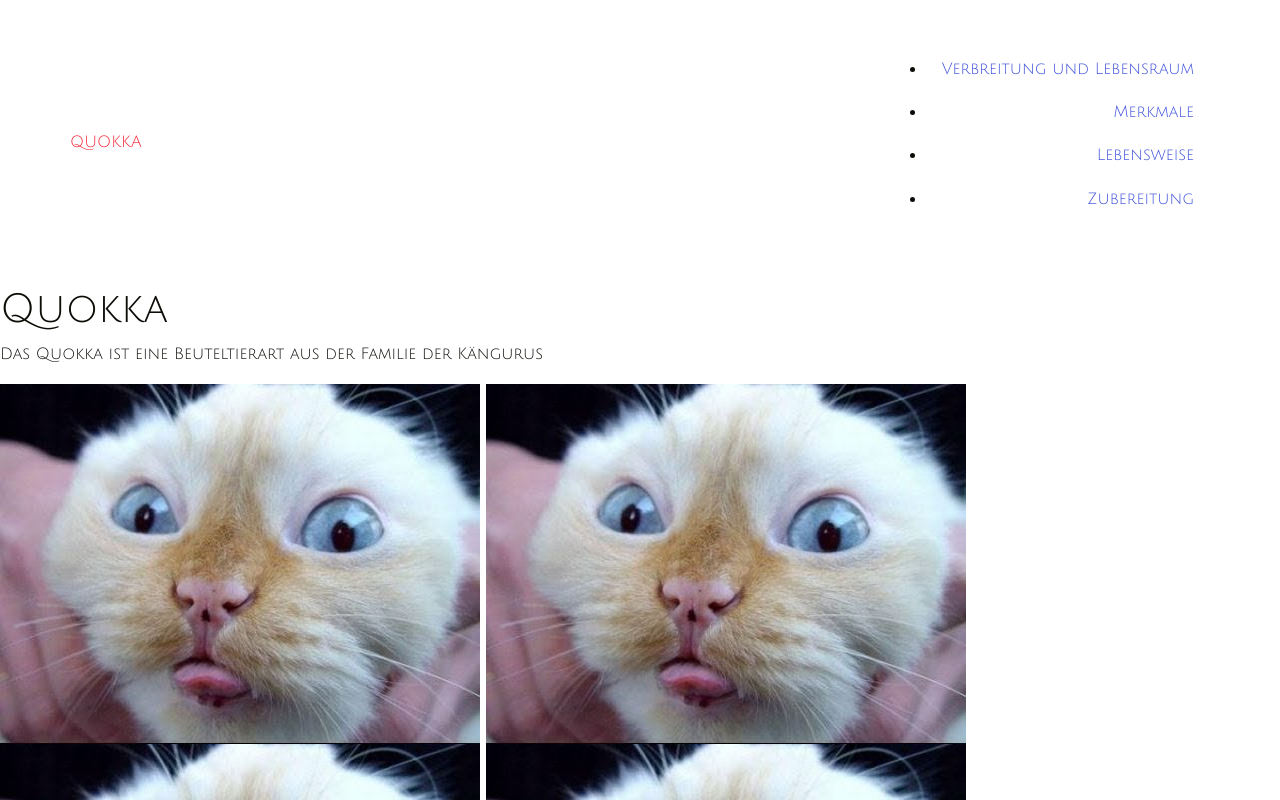
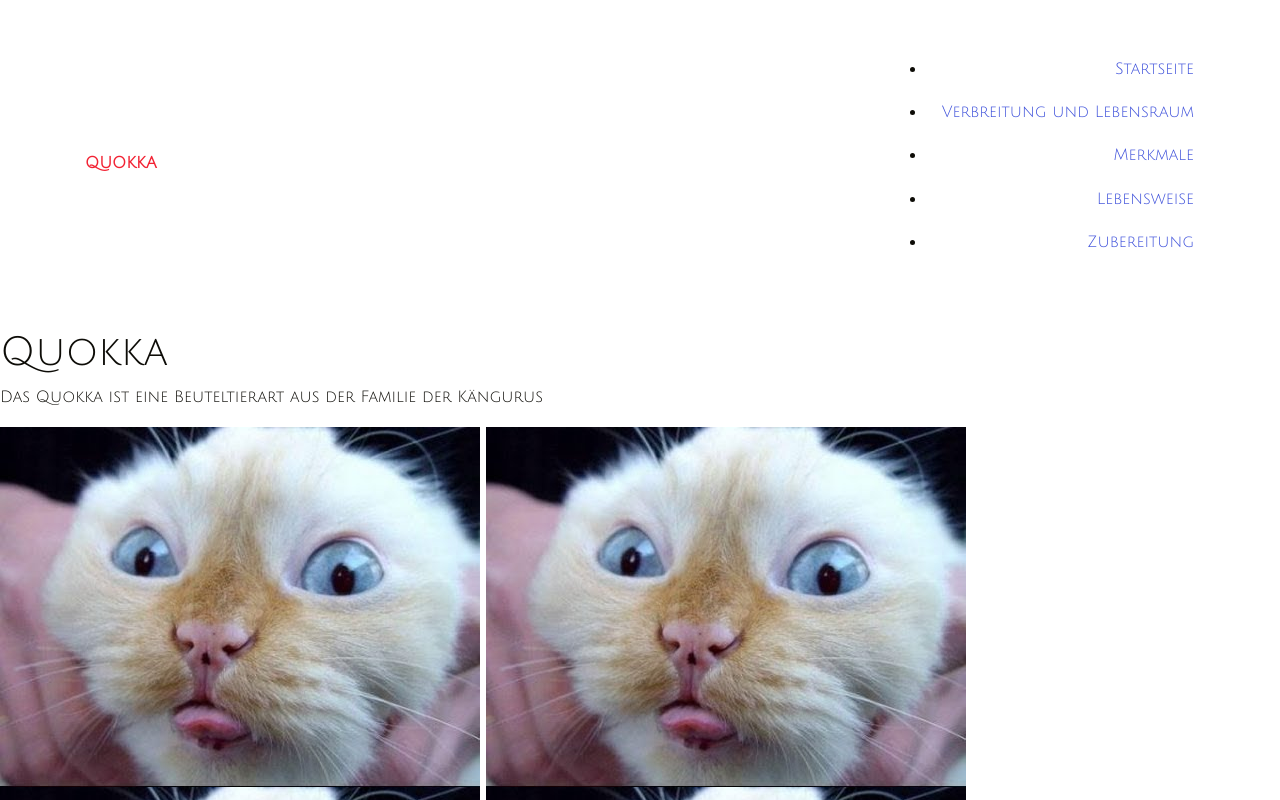
Before and after one commit to 3rxc/HTML, a plain HTML site: page animal/index.html in a window 1280 px wide. Shown: the top 800 px of the page. Drawn offline with Linux system fonts and the light colour scheme.

Commit message:
Updated Style in Header

```diff
--- a/animal/index.html
+++ b/animal/index.html
@@ -17,12 +17,16 @@
     <header class="site-navbar">
       <div class="container">
         <div class="row align-items-center position-relative">
-          <div class="site-logo">
-            <a href="index.html">Quokka</a>
+
+          <div class="col-3">
+            <div class="site-logo">
+              <a href="index.html" class="font-weight-bold">Quokka</a>
+            </div>
           </div>
           <nav class="site-navigation text-right ml-auto d-none d-lg-block" role="navigation">
             <ul>
-              <li class="active"><a href="habitat.html" class="nav-link">Verbreitung und Lebensraum</a></li>
+              <li class="active"><a href="index.html" class="nav-link">Startseite</a></li>
+              <li><a href="habitat.html" class="nav-link">Verbreitung und Lebensraum</a></li>
               <li><a href="characteristics.html" class="nav-link">Merkmale</a></li>
               <li><a href="behaviour.html" class="nav-link">Lebensweise</a></li>
               <li><a href="preparation.html"class="nav-link">Zubereitung</a></li>
@@ -42,6 +46,6 @@
     <img src="images/image_6.png" alt="Image">
 
     <h3>Website-Informationen</h3>
-    <p>Die Informationen dieser Website stammen von <a href="https://de.wikipedia.org/wiki/Quokka">Wikipedia</a> alle Informationen sind ohne gewähr :)</p>
+    <p>Die Informationen dieser Website stammen von <a href="https://de.wikipedia.org/wiki/Quokka">Wikipedia</a>, alle Informationen sind ohne gewähr :)</p>
   </body>
 </html>
```
